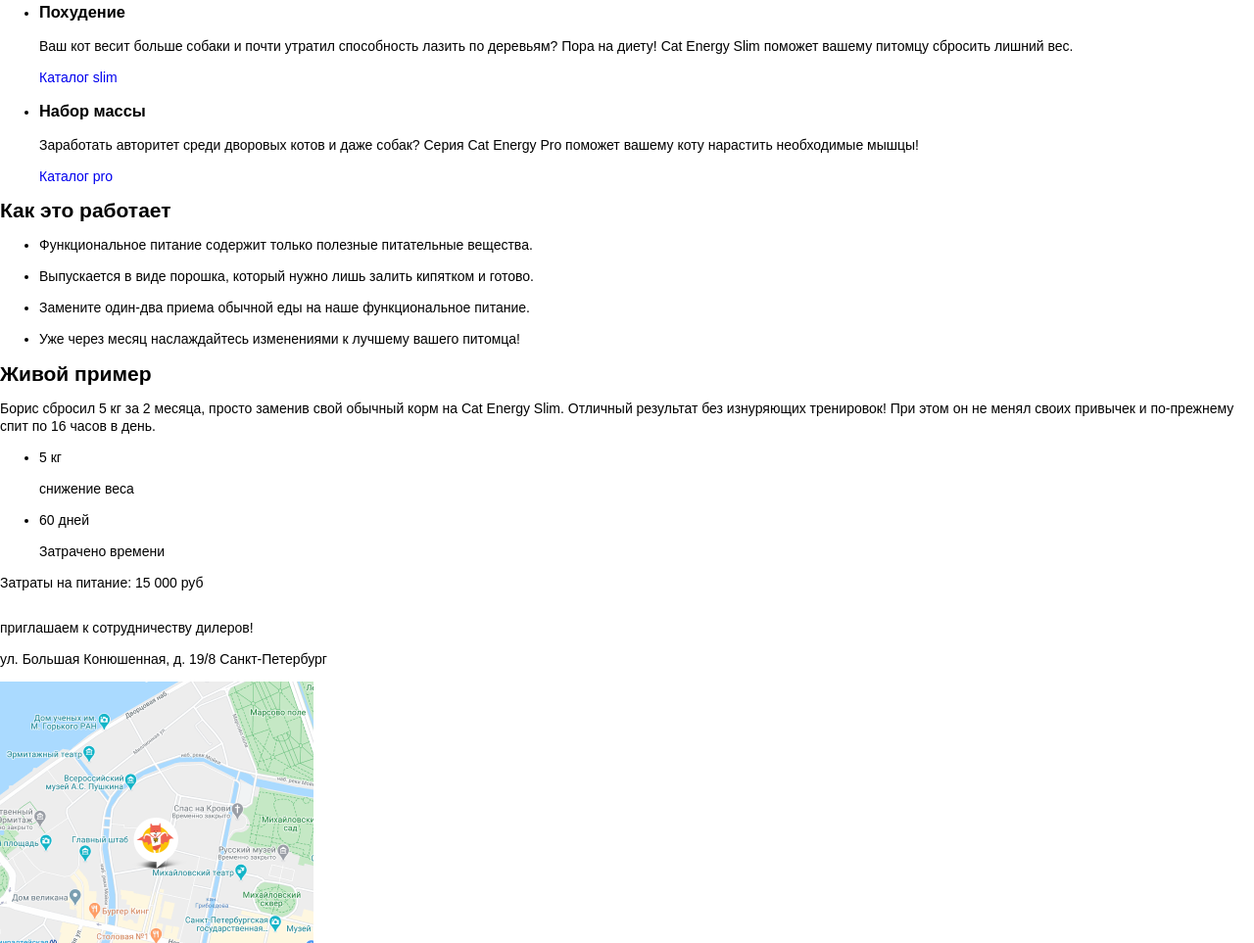
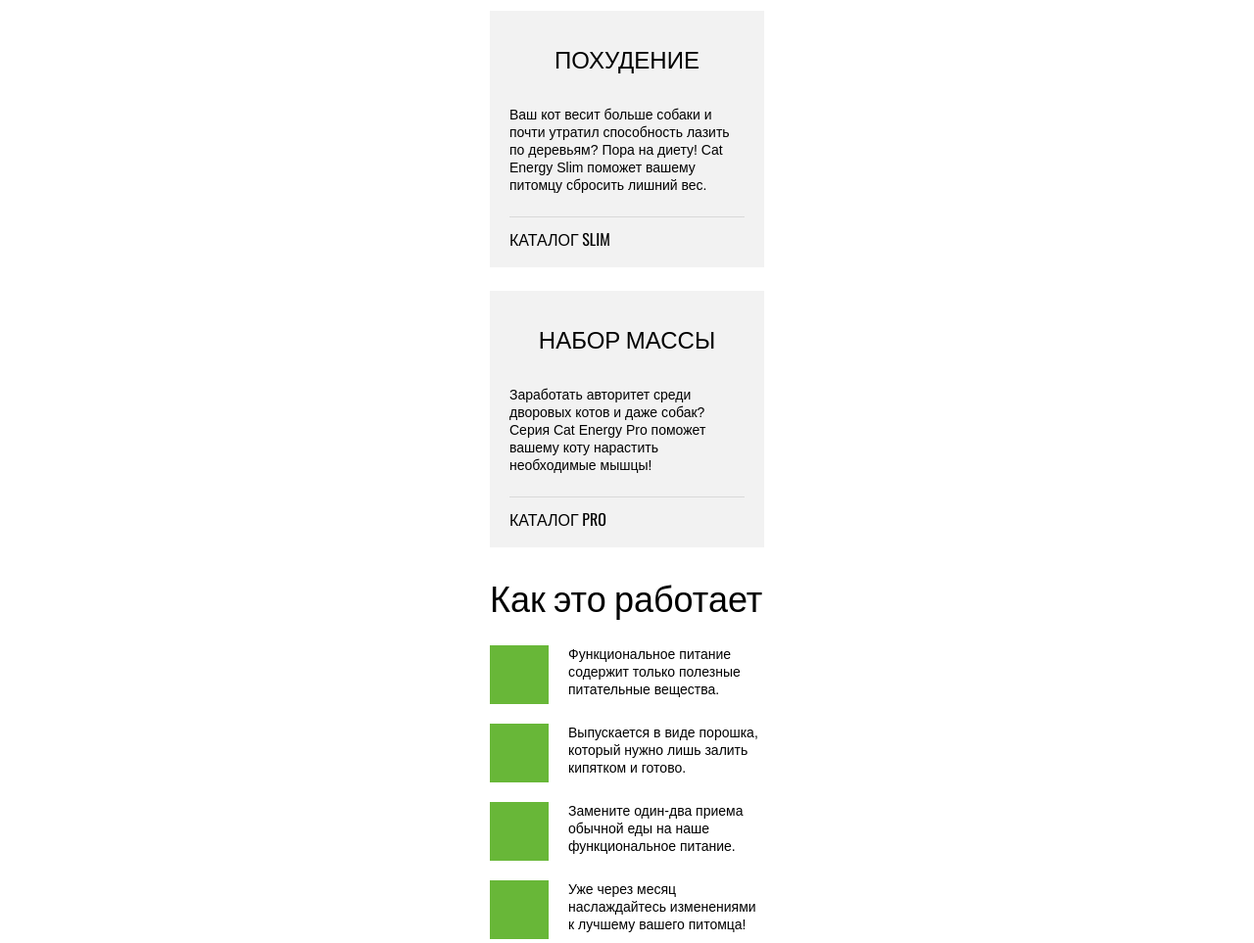
Before and after one commit to DenisNeddy/cat__energy, a website: page source/index.html in a window 1280 px wide. Shown: the part 781-1744 px from the top of the page at 98% size. Drawn offline with nearby package versions, Linux system fonts and the light colour scheme.

Commit message:
Базовая стилизация 1.2

```diff
--- a/source/index.html
+++ b/source/index.html
@@ -46,7 +46,6 @@
         <main class="main-page">
            <h1 class="visually-hidden">Магазин функционального питания для котов</h1>
            <section class="promo">
-
                 <div class="container">
                     <h2 class="promo__title">Функциональное питание для котов</h2>
                     <p class="promo__description">Занялся собой? Займись котом!</p>
@@ -55,10 +54,9 @@
                     </div>
                     <a class="button promo__button" href="#" aria-label="Перейти на страницу подбора программы">Подобрать программу</a>
                  </div>
-
-
            </section>
            <section class="food-options">
+                <div class="container">
                     <h2 class="visually-hidden">Варианты выбора питания</h2>
                     <ul class="food-options__list">
                         <li class="food-options__item">
@@ -78,8 +76,10 @@
                             <a href="#" class="food-options__button" aria-label="Перейти на страницу с продуктами для набора массы">Каталог pro</a>
                         </li>
                     </ul>
+                </div>
            </section>
            <section class="how-it-works">
+               <div class="container">
                 <h2 class="how-it-works__title">Как это работает</h2>
                 <ul class="how-it-works__list">
                     <li class="how-it-works__item how-it-works__item--first">
@@ -103,8 +103,11 @@
                          </p>
                     </li>
                 </ul>
+               </div>
+
            </section>
            <section class="example">
+               <div class="container">
                 <h2 class="example__title">Живой пример</h2>
                 <p class="example__description">Борис сбросил 5 кг за 2 месяца, просто заменив свой обычный корм на Cat Energy Slim.
                     Отличный результат без изнуряющих тренировок! При этом он не менял своих привычек и по-прежнему спит по 16 часов в день.
@@ -112,12 +115,12 @@
                 <div class="example__data">
                     <ul class="example__list">
                         <li class="example__item">
-                          <p class="example__title">5 кг</p>
-                          <p class="example__description">снижение веса</p>
+                           <p class="example__subtitle">5 кг</p>
+                           <p class="example__subdescription">снижение веса</p>
                         </li>
                         <li class="example__item">
-                          <p class="example__title">60 дней</p>
-                          <p class="example__description">Затрачено времени</p>
+                           <p class="example__subtitle">60 дней</p>
+                           <p class="example__subdescription">Затрачено времени</p>
                         </li>
                     </ul>
                     <p class="example__result">Затраты на питание: <span class="example__result--js">15 000 руб</span></p>
@@ -128,6 +131,7 @@
                                 <div class="example__toggle-button"></div>
                             </div>
                             <span class="example__toggle-text"></span>
+                        </div>
                     </div>
                 </div>
                </div>
--- /dev/null
+++ b/source/sass/block/example.scss
@@ -0,0 +1,63 @@
+.example {
+    padding-top: 27px;
+    background-color: $special-grey-bg;
+}
+
+.example__title {
+   margin: 0;
+   font-size:  36px;
+   line-height: 40px;
+
+   font-family: "Oswald", "Arial", sans-serif;
+   font-weight: 400;
+   color: $basic-black;
+}
+
+.example__description {
+    margin-top: 33px;
+}
+
+.example__list {
+    display: flex;
+
+    margin: 0;
+    margin-bottom: 36px;
+    padding: 0;
+    list-style: none;
+}
+
+.example__item {
+    position: relative;
+    width: calc(50% - 15px);
+    min-height: 54px;
+    text-align: center;
+    border: 1px solid $special-grey-2;
+    border-radius: 5%;
+    &:last-child {
+        margin-left: auto;
+    }
+}
+
+.example__subtitle {
+    margin: 0;
+    margin-top: 15px;
+
+    font-size: 24px;
+    line-height: 24px;
+    font-family: "Oswald", "Arial", sans-serif;
+    font-weight: 400;
+    text-transform: uppercase;
+    color:$basic-black;
+}
+
+.example__subdescription {
+   display: inline-block;
+   position: absolute;
+   top: 50px;
+   left: 25px;
+   margin: 0;
+
+   text-align: center;
+    width: 78px;
+    background-color: $special-grey-bg;
+}
--- /dev/null
+++ b/source/sass/block/food-options.scss
@@ -0,0 +1,39 @@
+.food-options__list {
+    margin: 0;
+    padding: 0;
+    list-style: none;
+}
+
+.food-options__item {
+    background-color: $basic-grey;
+    padding-left: 20px;
+    padding-right: 20px;
+    padding-bottom: 18px;
+}
+
+.food-options__title {
+    padding-top: 30px;
+
+
+    font-size: 24px;
+    line-height: 37px;
+    font-family: "Oswald", "Arial", sans-serif;
+    font-weight: 400;
+    text-align: center;
+    text-transform: uppercase;
+    color: $basic-black;
+}
+
+.food-options__description {
+    margin-top: 30px;
+    padding-bottom: 23px;
+    border-bottom: 1px solid $border-grey-d9;
+}
+
+.food-options__button {
+    font-size: 16px;
+    line-height: 16px;
+    font-family: "Oswald", "Arial", sans-serif;
+    text-transform: uppercase;
+    color: $basic-black;
+}
--- /dev/null
+++ b/source/sass/block/how-it-works.scss
@@ -0,0 +1,38 @@
+.how-it-works {
+    margin-top: 27px;
+}
+.how-it-works__title {
+    font-size: 36px;
+    line-height: 40px;
+    font-family: "Oswald", "Arial", sans-serif;
+    font-weight: 400;
+    color: $basic-black;
+}
+
+.how-it-works__list {
+    margin: 0;
+    padding: 0;
+    list-style: none;
+}
+
+.how-it-works__item {
+    margin-bottom: 20px;
+    min-height: 60px;
+
+}
+
+.how-it-works__description {
+    display: flex;
+
+
+    &::before {
+        content: "";
+        display: block;
+        margin-right: 20px;
+        min-width: 60px;
+        min-height: 60px;
+
+        background-color: $basic-green;
+    }
+
+}
--- a/source/sass/block/main-header.scss
+++ b/source/sass/block/main-header.scss
@@ -1,3 +1,3 @@
 .main-header_logo {
-    border-bottom: 1px solid $border-grey;
+    border-bottom: 1px solid $border-grey-e6;
 }
--- a/source/sass/block/site-nav.scss
+++ b/source/sass/block/site-nav.scss
@@ -19,7 +19,7 @@
 
 .site-nav__item {
     text-align: center;
-    border-bottom: 1px solid $border-grey;
+    border-bottom: 1px solid $border-grey-e6;
 }
 
 .site-nav__item-link {
--- a/source/sass/style.scss
+++ b/source/sass/style.scss
@@ -6,3 +6,6 @@
 @import "block/site-nav.scss";
 @import "block/promo.scss";
 @import "block/button.scss";
+@import "block/food-options.scss";
+@import "block/how-it-works.scss";
+@import "block/example.scss";
--- a/source/sass/variables.scss
+++ b/source/sass/variables.scss
@@ -3,7 +3,9 @@
 $basic-black: #000000;
 $basic-green: #68B738;
 $basic-green-1: #5EAA2F;
-$border-grey: #E6E6E6;
+$border-grey-e6: #E6E6E6;
+$border-grey-d9: #D9D9D9;
+$special-grey-bg:#eaeaea;
 $basic-grey: #f2f2f2;
 $special-grey-1: #ebebeb;
 $special-grey-2: #cdcdcd;
```
Also changed, not shown: source/css/style.css, 1 other file. Lines whose indentation alone changed are shown as unchanged.
